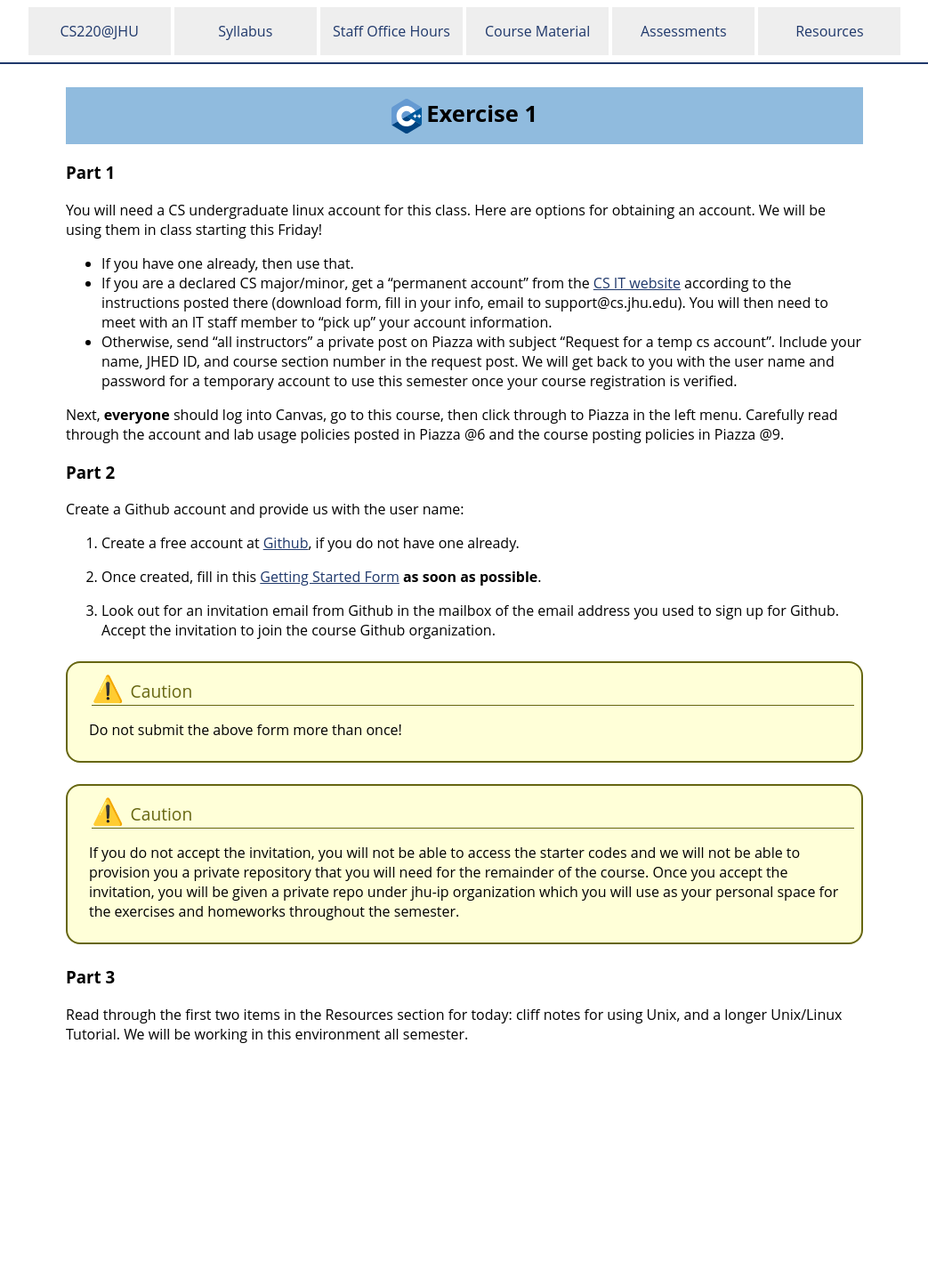
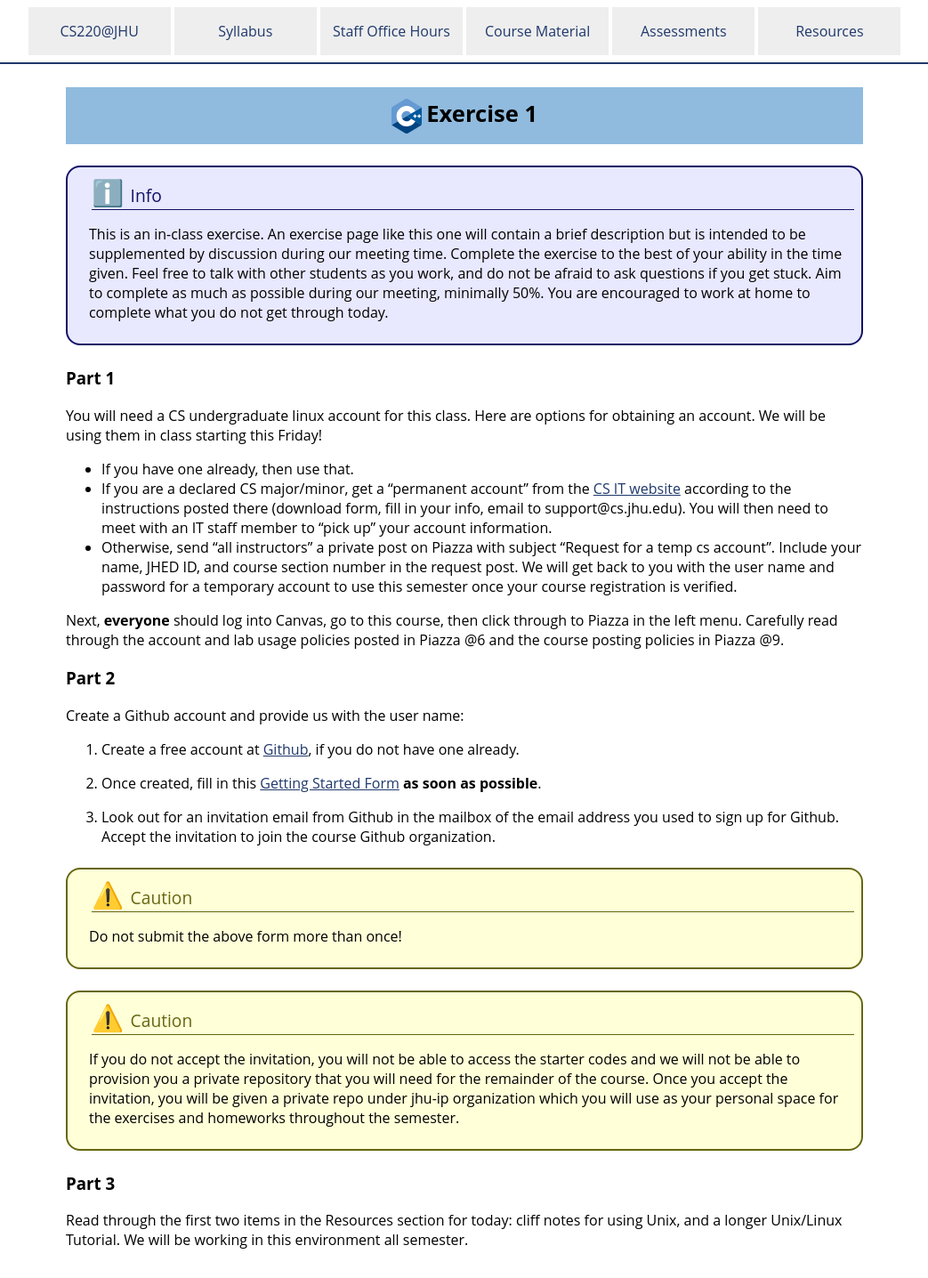
Before and after one commit to jhu-ip/cs220-f26, a Jekyll site: the page built from exercise/ex01.md, in a window 1280 px wide. Shown: the whole page at 89% size, without its empty margins (118-1161 px from the left). Built offline with Jekyll 4.4.1, drawn with Linux system fonts in a browser that asks for light colours; before the commit the page ends 1205 px from its top, so only the background shows below that.

Commit message:
another tweak for ex01

```diff
--- a/exercise/ex01.md
+++ b/exercise/ex01.md
@@ -3,6 +3,13 @@ id: github
 layout: default
 title: Exercise 1
 ---
+
+<div class='admonition info'>
+<div class='title'>Info</div>
+<div class='content'>
+<p>This is an in-class exercise. An exercise page like this one will contain a brief description but is intended to be supplemented by discussion during our meeting time. Complete the exercise to the best of your ability in the time given. Feel free to talk with other students as you work, and do not be afraid to ask questions if you get stuck. Aim to complete as much as possible during our meeting, minimally 50%. You are encouraged to work at home to complete what you do not get through today.</p>
+</div>
+</div>
 
 ### Part 1
 
```
